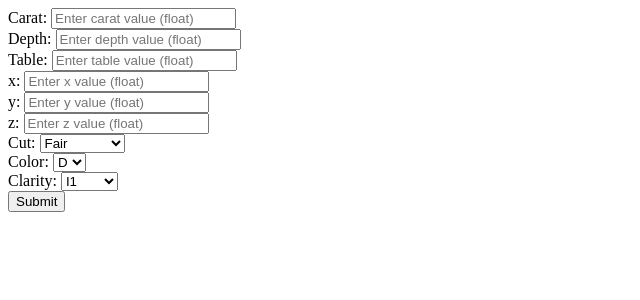
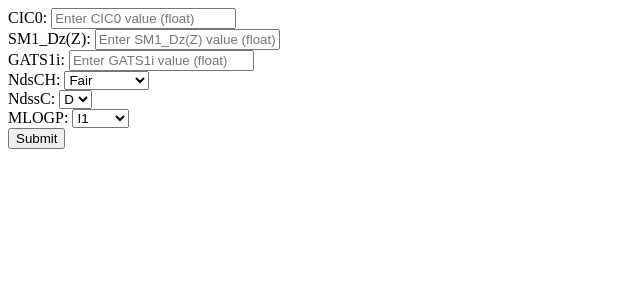
Before and after one commit to IshanThapa/Drug_EDA, a Python web app: template templates/form.html in a window 1280 px wide. Shown: the top 300 px of the page, without its empty margins (0-640 px from the left). Run offline with Jinja, Linux system fonts and the light colour scheme; the template is opened without the code that fills it, so the values that code supplies are empty.

Commit message:
trining pipeline updated

```diff
--- a/app.py
+++ b/app.py
@@ -1,5 +1,5 @@
 
-from src.DimondPricePrediction.pipelines.prediction_pipeline import CustomData,PredictPipeline
+from src.Drug-activity-EDA.pipelines.prediction_pipeline import CustomData,PredictPipeline
 
 from flask import Flask,request,render_template,jsonify
 
--- a/src/Drug-activity-EDA/pipelines/prediction_pipeline.py
+++ b/src/Drug-activity-EDA/pipelines/prediction_pipeline.py
@@ -36,9 +36,9 @@ class CustomData:
                  CIC0:float,
                  SM1_Dz(Z):float,
                  GATS1i:float,
-                 NdsCH:str,
-                 NdssC:str,
-                 MLOGP:str):
+                 NdssC:int,
+                 NdsCH:int,
+                 MLOGP:float):
 
         self.CIC0=CIC0
         self.SM1_Dz(Z)=SM1_Dz(Z)
--- a/templates/form.html
+++ b/templates/form.html
@@ -2,38 +2,24 @@
 <body>
 <form action="{{url_for('predict_datapoint')}}" method="POST">
     <div class="form-group">
-        <label for="carat">Carat:</label>
-        <input type="text" id="carat" name="carat" placeholder="Enter carat value (float)">
+        <label for="CIC0">CIC0:</label>
+        <input type="text" id="CIC0" name="CIC0" placeholder="Enter CIC0 value (float)">
     </div>
 
     <div class="form-group">
-        <label for="depth">Depth:</label>
-        <input type="text" id="depth" name="depth" placeholder="Enter depth value (float)">
+        <label for="SM1_Dz(Z)">SM1_Dz(Z):</label>
+        <input type="text" id="SM1_Dz(Z)" name="SM1_Dz(Z)" placeholder="Enter SM1_Dz(Z) value (float)">
     </div>
 
     <div class="form-group">
-        <label for="table">Table:</label>
-        <input type="text" id="table" name="table" placeholder="Enter table value (float)">
+        <label for="GATS1i">GATS1i:</label>
+        <input type="text" id="GATS1i" name="GATS1i" placeholder="Enter GATS1i value (float)">
     </div>
 
-    <div class="form-group">
-        <label for="x">x:</label>
-        <input type="text" id="x" name="x" placeholder="Enter x value (float)">
-    </div>
-
-    <div class="form-group">
-        <label for="y">y:</label>
-        <input type="text" id="y" name="y" placeholder="Enter y value (float)">
-    </div>
-
-    <div class="form-group">
-        <label for="z">z:</label>
-        <input type="text" id="z" name="z" placeholder="Enter z value (float)">
-    </div>
 
 <div class="form-group">
-  <label for="cut">Cut:</label>
-  <select id="cut" name="cut">
+  <label for="NdsCH">NdsCH:</label>
+  <select id="NdsCH" name="NdsCH">
     <option value="Fair">Fair</option>
     <option value="Good">Good</option>
     <option value="Very Good">Very Good</option>
@@ -43,8 +29,8 @@
 </div>
 
 <div class="form-group">
-  <label for="color">Color:</label>
-  <select id="color" name="color">
+  <label for="NdssC">NdssC:</label>
+  <select id="NdssC" name="NdssC">
     <option value="D">D</option>
     <option value="E">E</option>
     <option value="F">F</option>
@@ -56,8 +42,8 @@
 </div>
 
 <div class="form-group">
-  <label for="clarity">Clarity:</label>
-  <select id="clarity" name="clarity">
+  <label for="MLOGP">MLOGP:</label>
+  <select id="MLOGP" name="MLOGP">
     <option value="I1">I1</option>
     <option value="SI2">SI2</option>
     <option value="SI1">SI1</option>
--- /dev/null
+++ b/test.py
@@ -0,0 +1,5 @@
+from src.Drugactivity-EDA.pipelines.prediction_pipeline import CustomData
+
+customdataobj = CustomData()
+
+#python test.py
```
